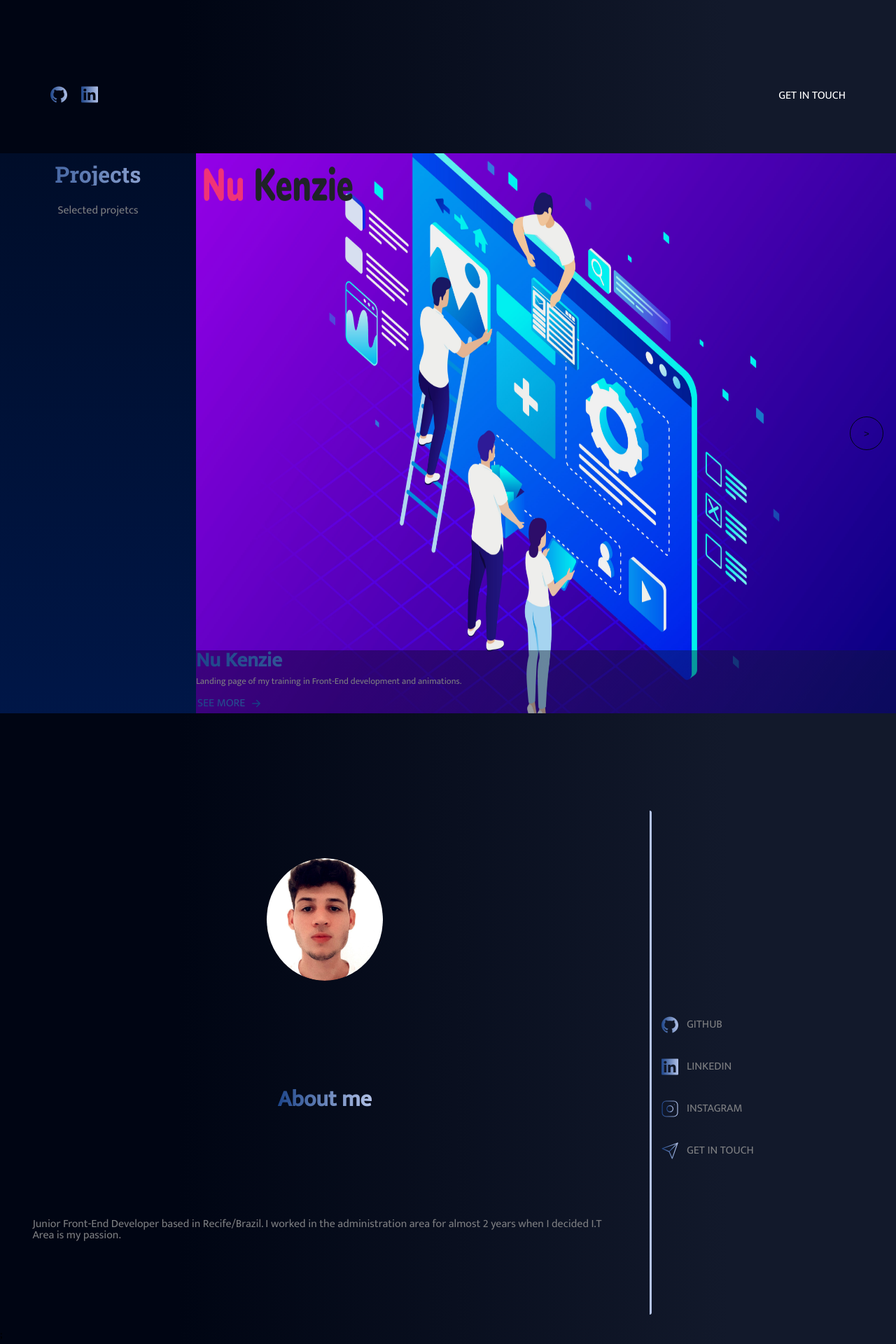
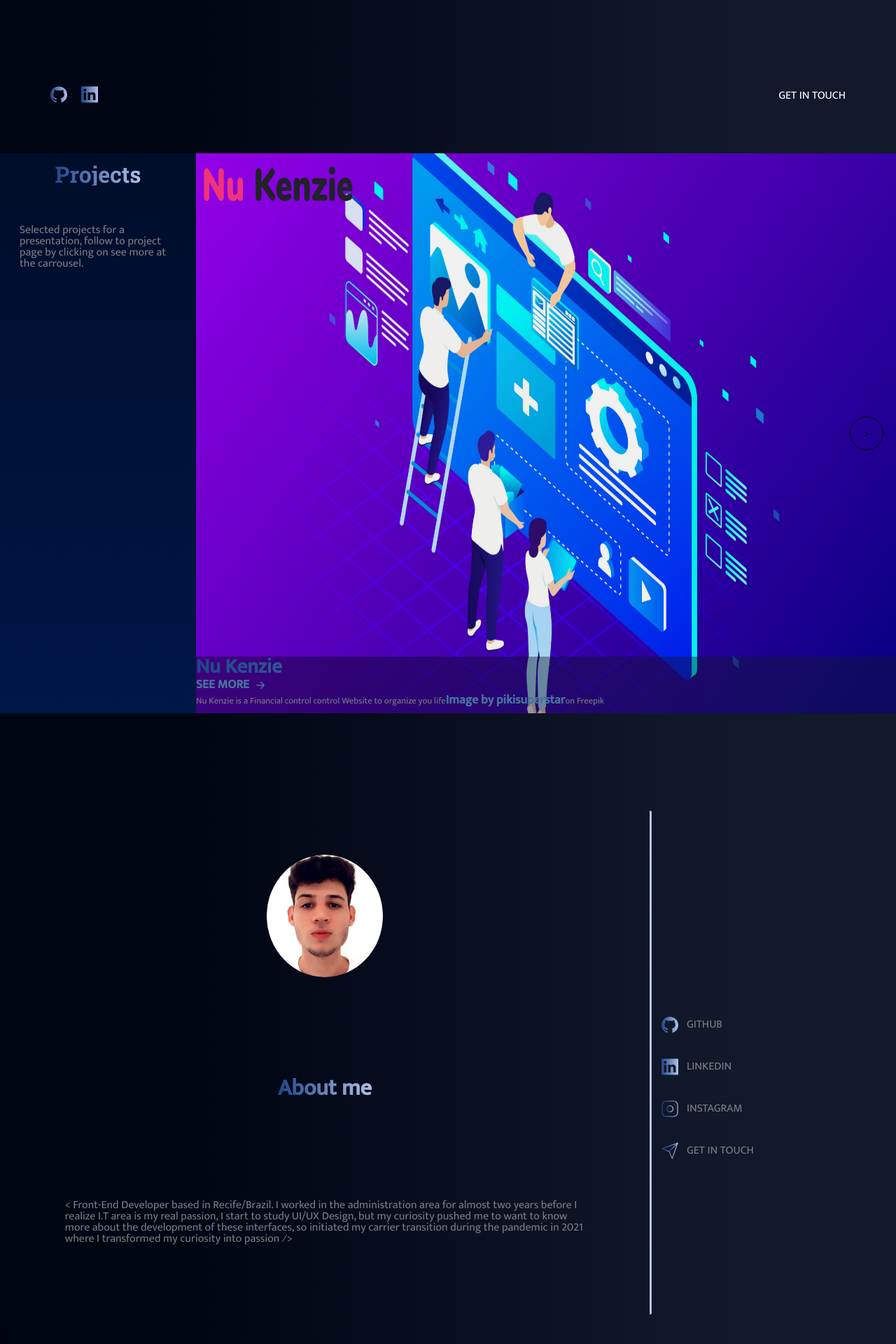
Before and after one commit to HenriqueMts/Eduardo-Henrique-Portfolio, a React (Create React App) app: page / in a window 1280 px wide. Shown: the part 581-2501 px from the top of the page at 70% size. Built offline with nearby package versions, Linux system fonts and the light colour scheme.

Commit message:
chore: finish project styles

```diff
--- a/src/Components/Project-Card/index.jsx
+++ b/src/Components/Project-Card/index.jsx
@@ -11,10 +11,10 @@ const ProjectCard = ({ title, children, source, alt, path }) => {
 
       <Content>
         <h2>{title}</h2>
-        <span>{children}</span>
-        <a className="text-linear-gradient" target="blank" href={path}>
+        <a /* className="text-linear-gradient" */ target="blank" href={path}>
           SEE MORE <BsArrowRightShort className="react-icons" />
         </a>
+        <span>{children}</span>
       </Content>
     </Container>
   );
--- a/src/Components/Project-Card/styles.js
+++ b/src/Components/Project-Card/styles.js
@@ -47,7 +47,7 @@ export const Content = styled.footer`
   display: flex;
   flex-direction: column;
   .react-icons {
-    color: #174086;
+    color: #49739c;
     width: 24px;
     height: 24px;
     vertical-align: middle;
@@ -61,13 +61,15 @@ export const Content = styled.footer`
   }
   span {
     font-size: 0.8rem;
-    margin-top: 1%;
+
     margin-bottom: 1%;
     color: #7c7d80;
   }
   a {
-    padding: 2px;
-    font-size: 1rem;
+    text-decoration: none;
+    font-weight: bold;
+    color: #49739c;
+    font-size: 1.1rem;
     transition: 1s ease;
   }
   a:hover {
--- a/src/Components/Section-Home-About/index.jsx
+++ b/src/Components/Section-Home-About/index.jsx
@@ -14,9 +14,12 @@ const HomeAbout = () => {
         </figure>
         <h3 className="text-linear-gradient">About me</h3>
         <p>
-          Junior Front-End Developer based in Recife/Brazil. I worked in the
-          administration area for almost 2 years when I decided I.T Area is my
-          passion.
+          &lt; Front-End Developer based in Recife/Brazil. I worked in the
+          administration area for almost two years before I realize I.T area is
+          my real passion, I start to study UI/UX Design, but my curiosity
+          pushed me to want to know more about the development of these
+          interfaces, so initiated my carrier transition during the pandemic in
+          2021 where I transformed my curiosity into passion &frasl;&gt;
         </p>
       </Content>
       <Footer>
--- a/src/Components/Section-Home-About/styles.js
+++ b/src/Components/Section-Home-About/styles.js
@@ -58,7 +58,7 @@ export const Content = styled.div`
     border-right: 3px solid #b5c4e9;
     border-radius: 3px;
     p {
-      width: 90%;
+      width: 80%;
     }
   }
 `;
--- a/src/Components/Section-Home-Projects/index.jsx
+++ b/src/Components/Section-Home-Projects/index.jsx
@@ -11,7 +11,10 @@ const HomeProjects = () => {
     <Container id="Projects">
       <Content>
         <h1 className="text-linear-gradient">Projects</h1>
-        <p>Selected projetcs</p>
+        <p>
+          Selected projects for a presentation, follow to project page by
+          clicking on see more at the carrousel.
+        </p>
       </Content>
       <Aside>
         <Carousel>
@@ -21,7 +24,12 @@ const HomeProjects = () => {
             alt={"NuKenzie"}
             title={"Nu Kenzie"}
           >
-            Landing page of my training in Front-End development and animations.
+            Nu Kenzie is a Financial control control Website to organize you
+            life
+            <a href="https://br.freepik.com/vetores-gratis/ilustracao-da-pagina-inicial-da-web-criativa_21742831.htm#query=landing%20page&position=6&from_view=keyword">
+              Image by pikisuperstar
+            </a>
+            on Freepik
           </ProjectCard>
           <ProjectCard
             path={"https://adopet-m3.vercel.app/"}
@@ -29,7 +37,7 @@ const HomeProjects = () => {
             alt={"Adopet"}
             title={"Adopet"}
           >
-            Landing page of my training in Front-End development and animations.
+            Adopet is an NGO website who&prime;s connected pet at pet lovers
           </ProjectCard>
         </Carousel>
       </Aside>
--- a/src/Components/Section-Home-Projects/styles.js
+++ b/src/Components/Section-Home-Projects/styles.js
@@ -46,8 +46,17 @@ export const Content = styled.div`
   }
 
   @media (min-width: 1150px) {
+    display: flex;
+    align-items: center;
+
+    flex-direction: column;
     height: 100vh;
     width: 28%;
+    text-align: start;
+    p {
+      margin-top: 20%;
+      width: 80%;
+    }
   }
 `;
 
```
